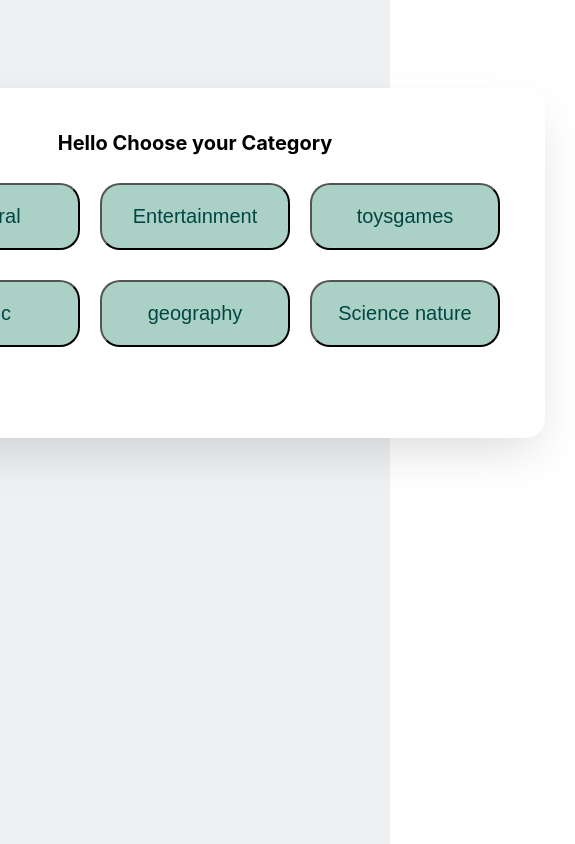
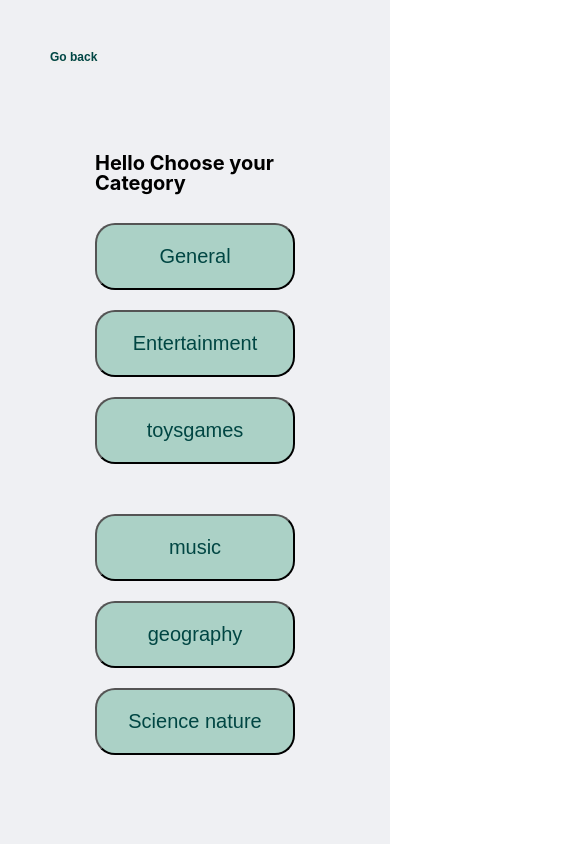
Before and after one commit to Tim2095/Quiz, a React (Create React App) app: page /category in a window 390 px wide. Shown: the whole page, 575 px wide, since content can reach past the window. Built offline with nearby package versions, Linux system fonts and the light colour scheme.

Commit message:
make category for mobile screen

```diff
--- a/src/pages/CategoryItem.module.css
+++ b/src/pages/CategoryItem.module.css
@@ -19,3 +19,12 @@
 .category-items .category-btn:hover {
   background: #F8C660;
 }
+
+@media screen and (max-width: 768px) {
+
+.category-items {
+  grid-template-columns: 1fr;
+  padding-bottom: 2rem;
+}
+
+}
--- a/src/pages/CategoryPage.module.css
+++ b/src/pages/CategoryPage.module.css
@@ -95,3 +95,20 @@
 .counter {
   padding: 1rem;
 }
+
+
+@media screen and (max-width: 768px)  {
+
+.category {
+  height: 90vh;
+  width: 100%;
+  background: none;
+  box-shadow: none;
+}
+
+.category-main {
+  padding: 2rem;
+  overflow: scroll;
+}
+
+}
--- a/src/pages/HomaPage.module.css
+++ b/src/pages/HomaPage.module.css
@@ -6,9 +6,3 @@
   align-items: center;
   flex-flow: column;
 }
-
-@media screen and (max-width: 768px) {
-.main {
-  overflow: hidden;
-}
-}
```
